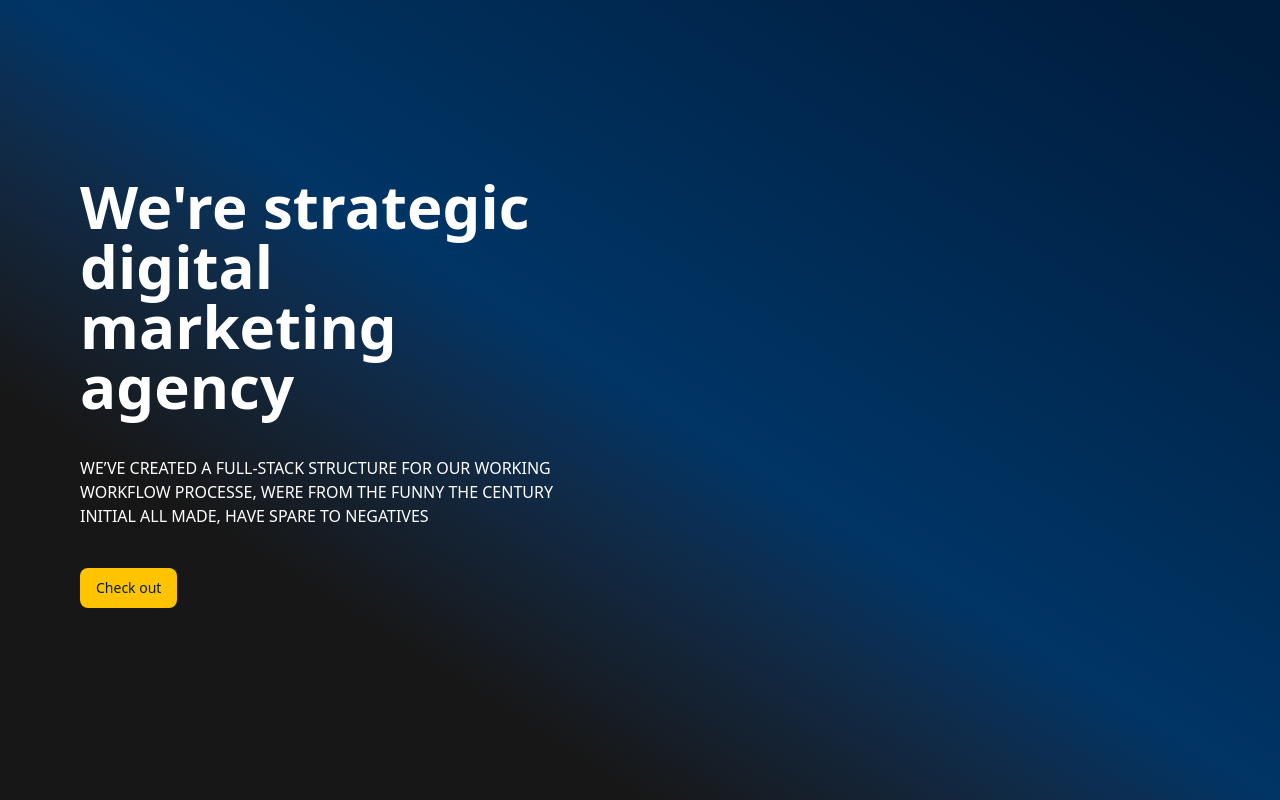
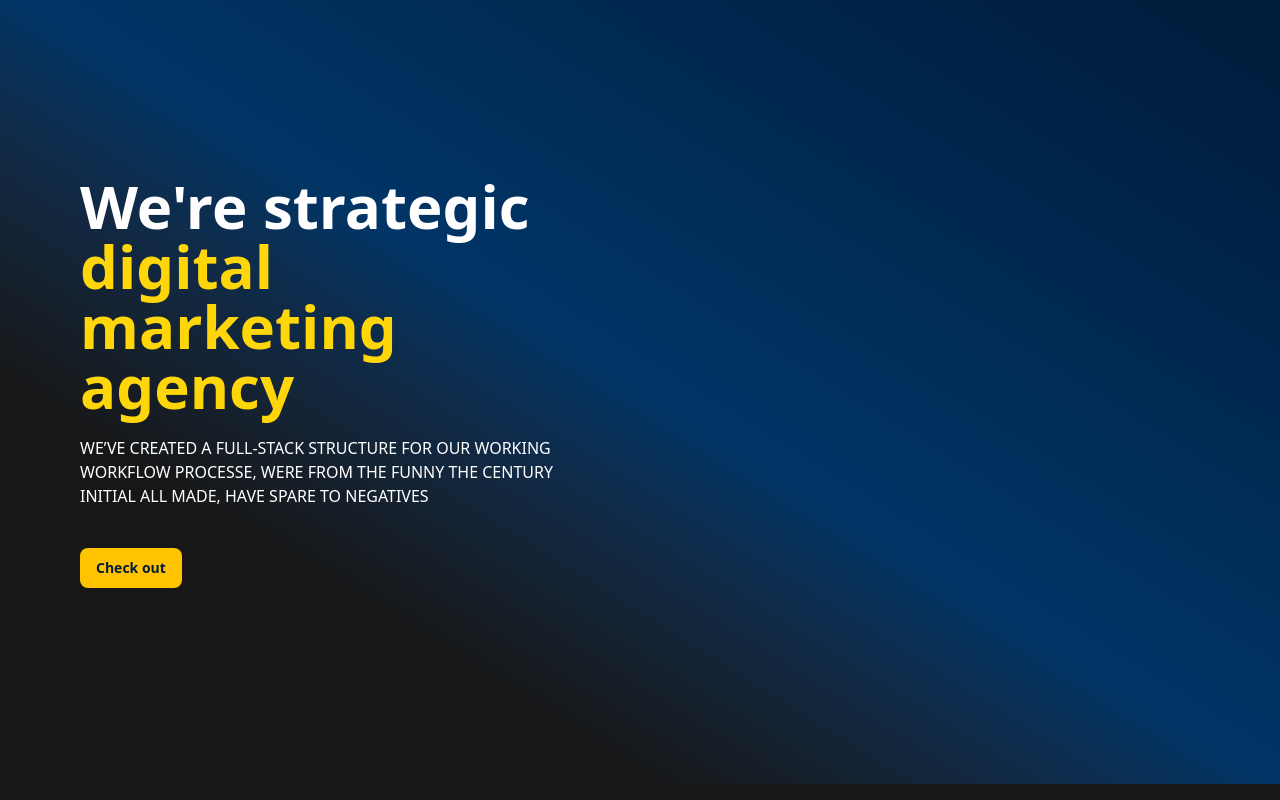
Before and after one commit to A-B-H-I-S-H-E-K-S-H-A-W/marketing-portfolio, a Next.js app: page / in a window 1280 px wide. Shown: the part 852-1652 px from the top of the page. Built offline with nearby package versions, Linux system fonts and the light colour scheme.

Commit message:
Initialized fade component

```diff
--- a/src/app/page.jsx
+++ b/src/app/page.jsx
@@ -7,6 +7,7 @@ import Header from "@/components/ui/Header";
 import { easeInOut, motion } from "framer-motion";
 import HeroModal from "@/components/ui/HeroModal";
 import { useEffect, useState } from "react";
+import FadeIn from "@/components/FadeIn";
 
 function useIsMobile(breakpoint = 768) {
   const [isMobile, setIsMobile] = useState(false);
@@ -29,7 +30,7 @@ export default function Home() {
 
         <motion.div
           initial={{ right: "-800px", bottom: "700px" }}
-          animate={{ right: "-168px", bottom: isMobile ? 290 : 80 }}
+          animate={{ right: "-168px", bottom: isMobile ? 290 : 70 }}
           transition={{
             type: "tween",
             ease: easeInOut,
@@ -130,18 +131,23 @@ export default function Home() {
         <div className="relative z-10 grid md:grid-cols-2">
           <div className="max-w-lg">
             <div className="flex flex-col gap-10">
-              <h2 className="md:text-6xl text-3xl font-bold">
-                We're strategic digital marketing agency
-              </h2>
-              <p className="uppercase text-xs md:text-base">
-                We’ve created a full-stack structure for our working workflow
-                processe, were from the funny the century initial all made, have
-                spare to negatives
-              </p>
+              <FadeIn>
+                <h2 className="md:text-6xl text-3xl font-bold">
+                  We're strategic{" "}
+                  <p className="text-accent">digital marketing agency</p>
+                </h2>
+                <p className="uppercase text-xs md:text-base mt-5">
+                  We’ve created a full-stack structure for our working workflow
+                  processe, were from the funny the century initial all made,
+                  have spare to negatives
+                </p>
+              </FadeIn>
 
-              <div>
-                <Button className="text-muted">Check out</Button>
-              </div>
+              <FadeIn>
+                <Button className="text-muted cursor-pointer font-bold">
+                  Check out
+                </Button>
+              </FadeIn>
             </div>
           </div>
           <div></div>
--- /dev/null
+++ b/src/components/FadeIn.jsx
@@ -0,0 +1,22 @@
+"use client";
+
+import { motion } from "framer-motion";
+
+export default function FadeIn({
+  children,
+  duration = 0.6,
+  amount = 0.5,
+  className = "",
+}) {
+  return (
+    <motion.div
+      initial={{ opacity: 0, top: "100px" }}
+      whileInView={{ opacity: 1, top: "0px" }}
+      viewport={{ once: true, amount }}
+      transition={{ duration, ease: "easeOut" }}
+      className={`relative ${className}`}
+    >
+      {children}
+    </motion.div>
+  );
+}
```
